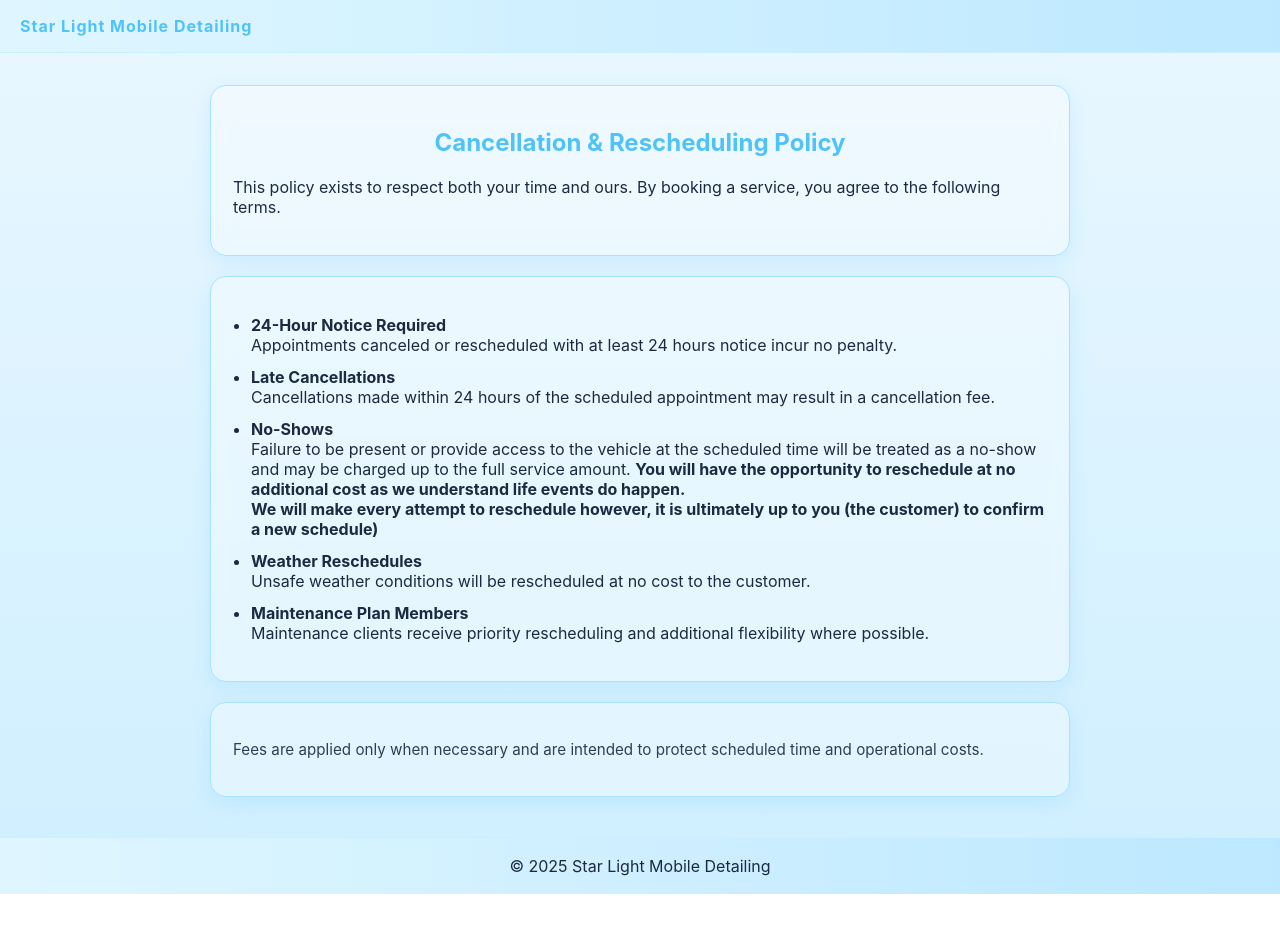
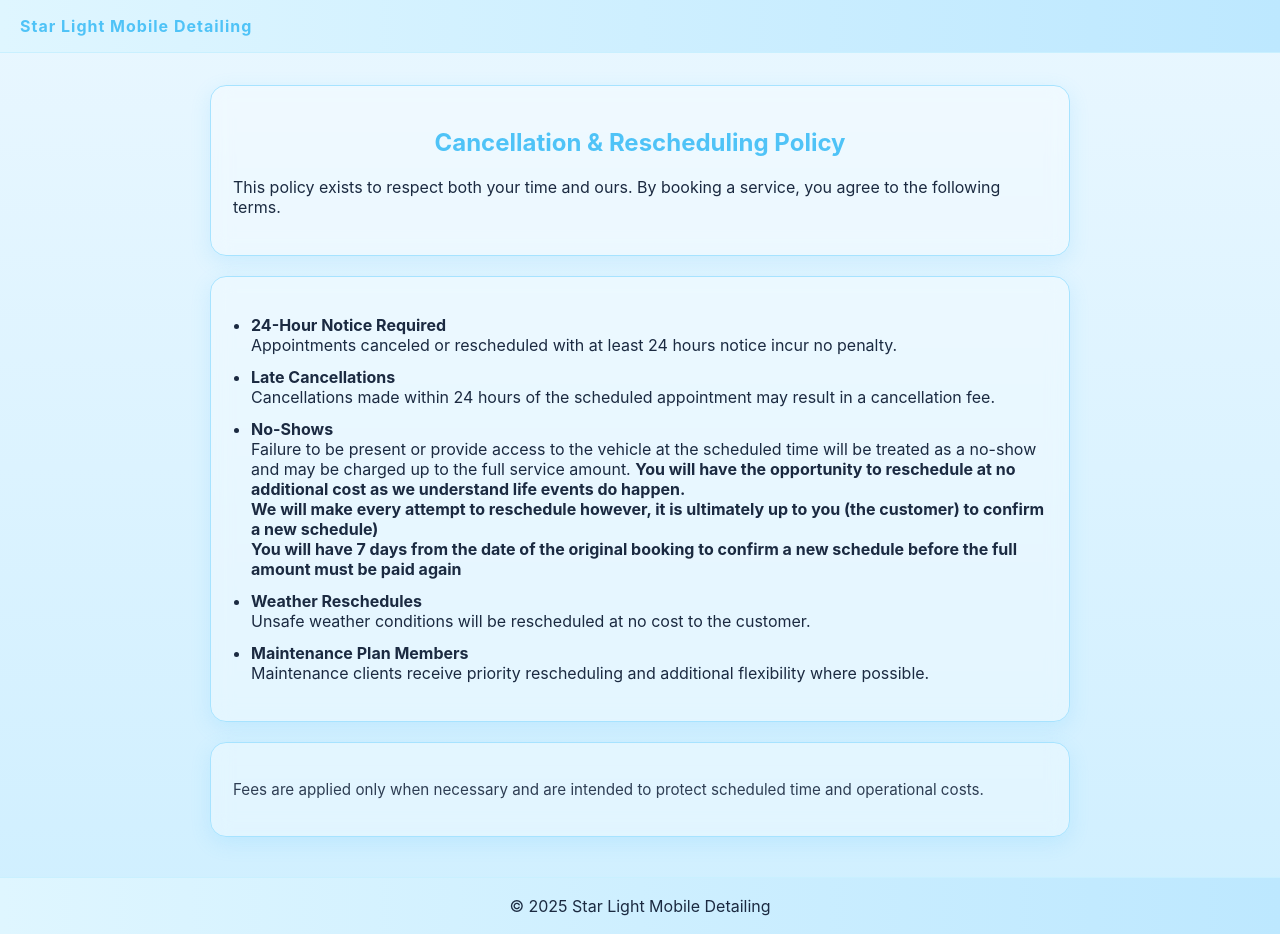
Before and after one commit to tampuh/cancellation-policy, a plain HTML site: page index.html in a window 1280 px wide. Before the commit the page ends 894 px from the top, so only its background shows below. Drawn offline with Linux system fonts and the light colour scheme.

Commit message:
Update index.html

```diff
--- a/index.html
+++ b/index.html
@@ -87,7 +87,7 @@
         <strong>No-Shows</strong><br>
         Failure to be present or provide access to the vehicle at the scheduled
         time will be treated as a no-show and may be charged up to the full
-        service amount. <strong>You will have the opportunity to reschedule at no additional cost as we understand life events do happen.<br>We will make every attempt to reschedule however, it is ultimately up to you (the customer) to confirm a new schedule)</strong>
+        service amount. <strong>You will have the opportunity to reschedule at no additional cost as we understand life events do happen.<br>We will make every attempt to reschedule however, it is ultimately up to you (the customer) to confirm a new schedule)<br>You will have 7 days from the date of the original booking to confirm a new schedule before the full amount must be paid again</strong>
       </li>
 
       <li>
```
